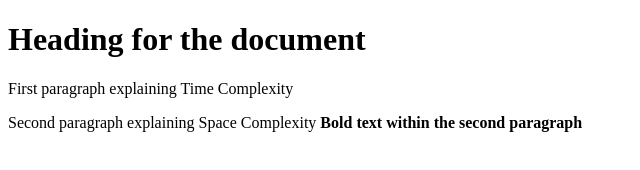
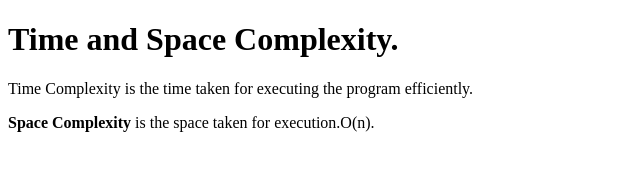
Before and after one commit to acciojob/time-and-space-complexity-snehith03, a website: page main.html in a window 1280 px wide. Shown: the whole page, without its empty margins (0-640 px from the left). Drawn offline with Linux system fonts and the light colour scheme.

Commit message:
created a submission

```diff
--- a/main.html
+++ b/main.html
@@ -8,11 +8,11 @@
 
 <body>
 	<!-- the entire body must be written by student -->
-	<h1>Heading for the document</h1>
-	<p>First paragraph explaining Time Complexity</p>
-	<p>
-		Second paragraph explaining Space Complexity
-		<b>Bold text within the second paragraph</b>
+	<h1>Time and Space Complexity.</h1>
+	<p>Time Complexity is the time taken for executing the program efficiently.</p>
+	<p><b>Space Complexity</b>
+		is the space taken for execution.O(n).
+
 	</p>
     <script type="text/javascript" src="./script.js">
 </script>
```
